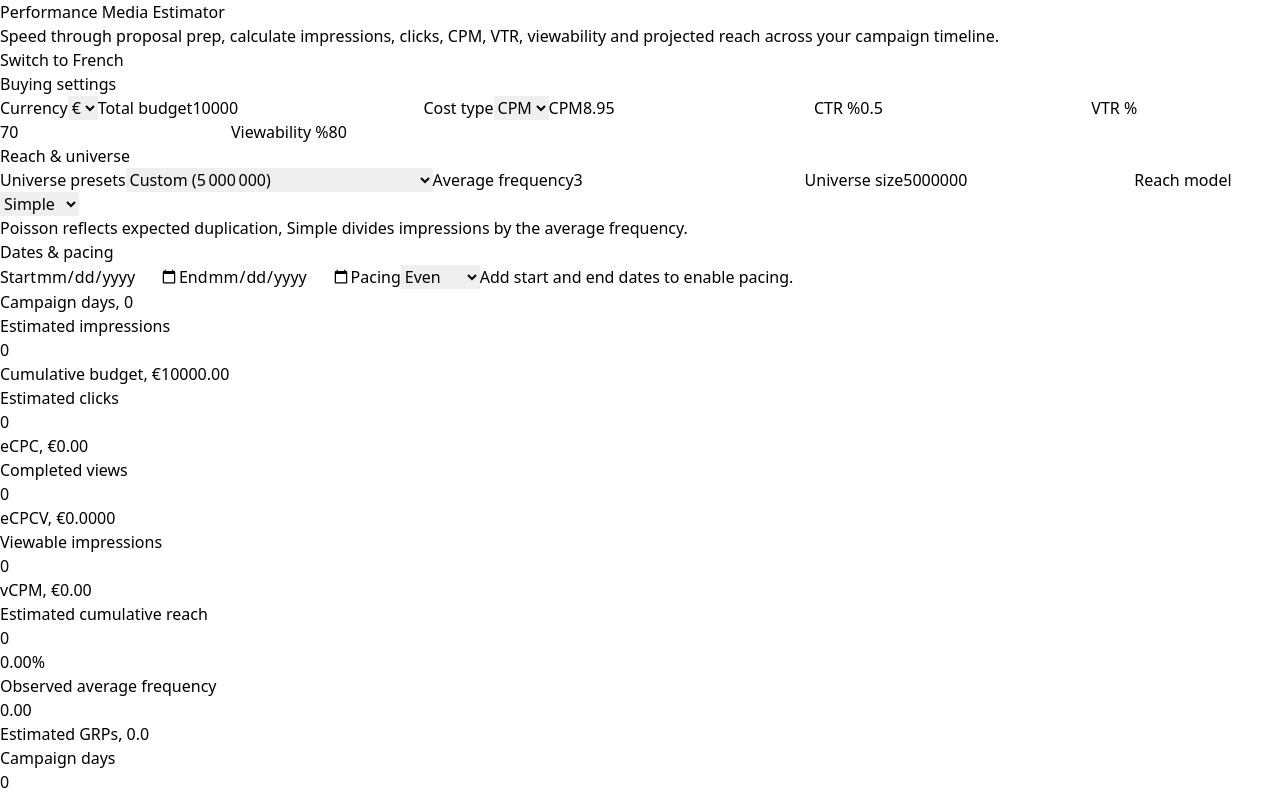
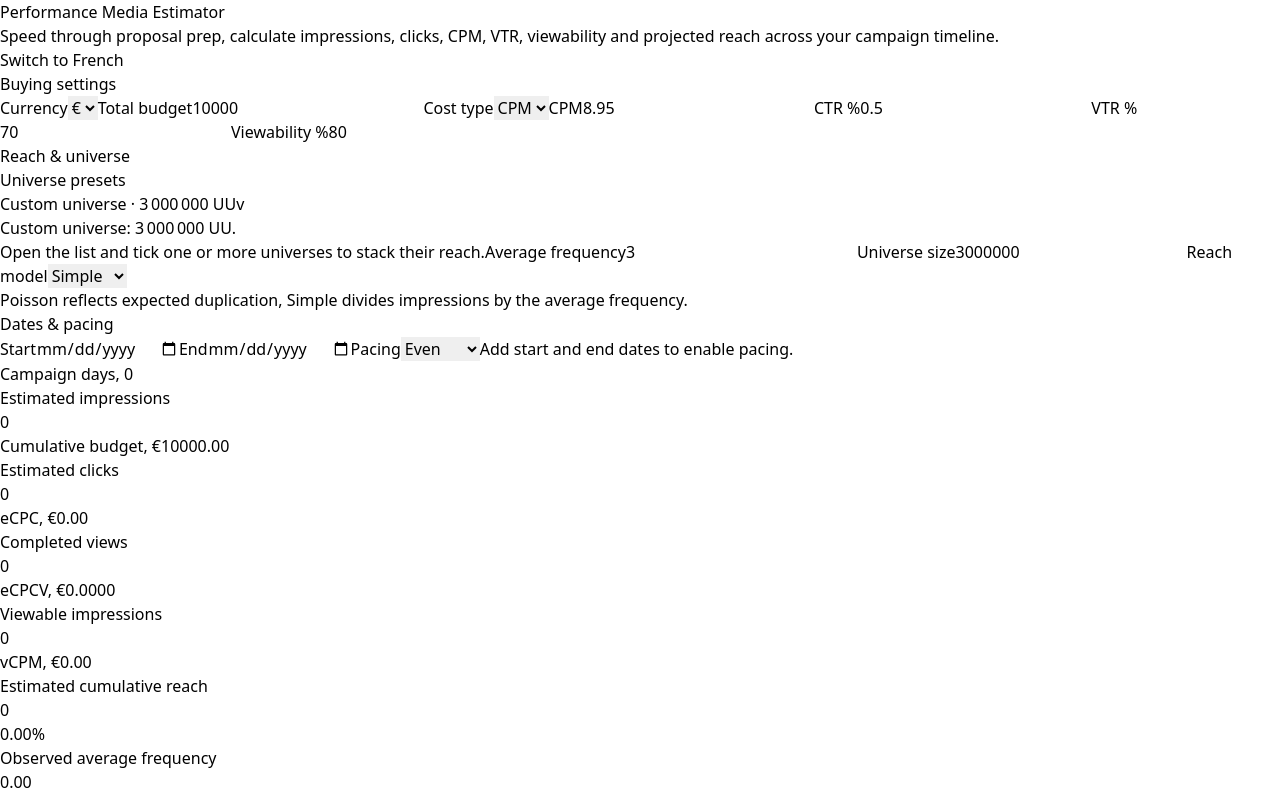
Before and after one commit to ryakeb/perf_media-calculator, a React (Vite) app: page / in a window 1280 px wide. Shown: the top 798 px of the page. Built offline with nearby package versions, Linux system fonts and the light colour scheme.

Commit message:
changes reach preset

```diff
--- a/src/App.jsx
+++ b/src/App.jsx
@@ -72,7 +72,8 @@ function KPIReachCalculatorContent() {
         <ControlsPanel
           inputs={model.inputs}
           updateInput={model.updateInput}
-          selectedPreset={model.selectedPreset}
+          selectedPresets={model.selectedPresets}
+          selectedPresetTotals={model.selectedPresetTotals}
           handlePresetChange={model.handlePresetChange}
           updateAudienceSize={model.updateAudienceSize}
           campaignDays={model.campaignDays}
--- a/src/components/ControlsPanel.jsx
+++ b/src/components/ControlsPanel.jsx
@@ -1,4 +1,4 @@
-import React, { useMemo } from 'react';
+import React, { useEffect, useMemo, useRef, useState } from 'react';
 import { UNIVERSE_PRESETS } from '../constants/universePresets.js';
 import { resolveMessage, useLocale } from '../i18n.jsx';
 
@@ -25,7 +25,8 @@ function Card({ title, children }) {
 export default function ControlsPanel({
   inputs,
   updateInput,
-  selectedPreset,
+  selectedPresets,
+  selectedPresetTotals,
   handlePresetChange,
   updateAudienceSize,
   campaignDays,
@@ -45,6 +46,103 @@ export default function ControlsPanel({
   const pacingHelper = inputs.pacingMode === 'Even'
     ? t('controls.helper.pacingEven', { days: campaignDays || 0 })
     : t('controls.helper.pacingCustom', { sum: sumFormatted });
+  const numberFormatter = useMemo(() => new Intl.NumberFormat('fr-BE'), []);
+  const presetMap = useMemo(
+    () => new Map(UNIVERSE_PRESETS.map((preset) => [preset.key, preset])),
+    [],
+  );
+  const [isPresetMenuOpen, setIsPresetMenuOpen] = useState(false);
+  const presetsContainerRef = useRef(null);
+  const presetTotals = selectedPresetTotals ?? {
+    uu: 0,
+    pv: 0,
+    hasPv: false,
+    isCustom: true,
+  };
+  const formatCount = (value) => {
+    const numeric = Number.isFinite(value) ? value : 0;
+    return numberFormatter.format(Math.max(0, Math.round(numeric)));
+  };
+  const presetsTotalsLabel = presetTotals.isCustom
+    ? t('controls.helper.presetsTotalsCustom', { uu: formatCount(presetTotals.uu) })
+    : presetTotals.hasPv
+      ? t('controls.helper.presetsTotalsWithPv', {
+        uu: formatCount(presetTotals.uu),
+        pv: formatCount(presetTotals.pv),
+      })
+      : t('controls.helper.presetsTotalsNoPv', { uu: formatCount(presetTotals.uu) });
+  const selectedLabels = useMemo(
+    () => selectedPresets
+      .map((key) => presetMap.get(key)?.label)
+      .filter(Boolean),
+    [presetMap, selectedPresets],
+  );
+  const presetsButtonLabel = useMemo(() => {
+    if (!selectedPresets.length) {
+      return t('controls.helper.presetsButtonEmpty');
+    }
+    if (selectedPresets.length === 1 && selectedPresets[0] === 'Custom') {
+      const formattedUu = numberFormatter.format(Math.max(0, Math.round(presetTotals.uu)));
+      return t('controls.helper.presetsButtonCustom', { uu: formattedUu });
+    }
+    if (selectedLabels.length === 1) {
+      return selectedLabels[0];
+    }
+    if (selectedLabels.length === 2) {
+      return selectedLabels.join(', ');
+    }
+    return t('controls.helper.presetsButtonMultiple', { count: selectedLabels.length });
+  }, [numberFormatter, presetTotals.uu, selectedLabels, selectedPresets, t]);
+
+  useEffect(() => {
+    if (!isPresetMenuOpen) {
+      return undefined;
+    }
+    const handleClickOutside = (event) => {
+      if (presetsContainerRef.current && !presetsContainerRef.current.contains(event.target)) {
+        setIsPresetMenuOpen(false);
+      }
+    };
+    const handleKeyDown = (event) => {
+      if (event.key === 'Escape') {
+        setIsPresetMenuOpen(false);
+      }
+    };
+    document.addEventListener('mousedown', handleClickOutside);
+    document.addEventListener('keydown', handleKeyDown);
+    return () => {
+      document.removeEventListener('mousedown', handleClickOutside);
+      document.removeEventListener('keydown', handleKeyDown);
+    };
+  }, [isPresetMenuOpen]);
+
+  const togglePresetMenu = () => {
+    setIsPresetMenuOpen((current) => !current);
+  };
+
+  const handlePresetToggle = (presetKey) => {
+    const isSelected = selectedPresets.includes(presetKey);
+    if (!isSelected) {
+      if (presetKey === 'Custom') {
+        handlePresetChange(['Custom']);
+        return;
+      }
+      if (selectedPresets.length === 1 && selectedPresets[0] === 'Custom') {
+        handlePresetChange([presetKey]);
+        return;
+      }
+      handlePresetChange([...selectedPresets, presetKey]);
+      return;
+    }
+
+    if (presetKey === 'Custom') {
+      return;
+    }
+
+    const next = selectedPresets.filter((key) => key !== presetKey);
+    handlePresetChange(next.length ? next : ['Custom']);
+  };
+
 
   return (
     <section className="grid md:grid-cols-3 gap-4">
@@ -139,18 +237,58 @@ export default function ControlsPanel({
 
       <Card title={t('controls.section.reach')}>
         <div className="grid grid-cols-2 gap-3">
-          <Field label={t('controls.fields.presets')}>
-            <select
-              value={selectedPreset}
-              onChange={(event) => handlePresetChange(event.target.value)}
-              className="w-full border rounded-lg p-2"
-            >
-              {UNIVERSE_PRESETS.map((preset) => (
-                <option key={preset.key} value={preset.key}>
-                  {preset.label} ({preset.size.toLocaleString('fr-BE')})
-                </option>
-              ))}
-            </select>
+          <Field
+            label={t('controls.fields.presets')}
+            helper={t('controls.helper.presetsHint')}
+          >
+            <div className="relative" ref={presetsContainerRef}>
+              <button
+                type="button"
+                onClick={togglePresetMenu}
+                className="w-full border rounded-lg p-2 flex items-center justify-between gap-2 bg-white text-left hover:border-slate-400 focus:outline-none focus-visible:ring-2 focus-visible:ring-slate-400"
+                aria-haspopup="listbox"
+                aria-expanded={isPresetMenuOpen}
+              >
+                <span className="block flex-1 truncate">{presetsButtonLabel}</span>
+                <span className="text-xs text-slate-500">{isPresetMenuOpen ? '^' : 'v'}</span>
+              </button>
+              {isPresetMenuOpen && (
+                <div
+                  className="absolute z-10 mt-2 w-full max-h-64 overflow-y-auto rounded-xl border bg-white shadow-lg"
+                  role="listbox"
+                  aria-multiselectable="true"
+                >
+                  <ul className="py-1 space-y-1">
+                    {UNIVERSE_PRESETS.map((preset) => {
+                      const isChecked = selectedPresets.includes(preset.key);
+                      const uuLabel = preset.size.toLocaleString('fr-BE');
+                      const pvLabel = typeof preset.pageViews === 'number'
+                        ? preset.pageViews.toLocaleString('fr-BE')
+                        : null;
+                      return (
+                        <li key={preset.key}>
+                          <label className="flex items-start gap-2 px-3 py-2 text-sm hover:bg-slate-100">
+                            <input
+                              type="checkbox"
+                              className="mt-0.5 h-4 w-4 rounded border-slate-300"
+                              checked={isChecked}
+                              onChange={() => handlePresetToggle(preset.key)}
+                            />
+                            <span className="leading-snug">
+                              <span className="font-medium">{preset.label}</span>
+                              <span className="block text-xs text-slate-500">
+                                {pvLabel ? `${uuLabel} UU · ${pvLabel} PV` : `${uuLabel} UU`}
+                              </span>
+                            </span>
+                          </label>
+                        </li>
+                      );
+                    })}
+                  </ul>
+                </div>
+              )}
+            </div>
+            <div className="text-xs text-slate-500 mt-1">{presetsTotalsLabel}</div>
           </Field>
           <Field label={t('controls.fields.avgFreq')} error={getError(errors.avgFreq)}>
             <input
--- a/src/constants/universePresets.js
+++ b/src/constants/universePresets.js
@@ -1,11 +1,88 @@
 export const UNIVERSE_PRESETS = [
-  { key: 'Custom', label: 'Custom', size: 5000000 },
-  { key: 'BE_18P', label: 'Belgique 18+', size: 8900000 },
-  { key: 'BE_18_54_FR', label: 'Belgique FR 18-54', size: 3100000 },
-  { key: 'BE_18_54_NL', label: 'Belgique NL 18-54', size: 2400000 },
-  { key: 'NL_18_54', label: 'Pays Bas 18-54', size: 7200000 },
-  { key: 'LU_18_54', label: 'Luxembourg 18-54', size: 350000 },
-  { key: 'BENELUX_18_54', label: 'BENELUX 18-54', size: 13050000 },
-  { key: 'BE_18_54_CTV', label: 'Belgique 18-54 CTV only', size: 3000000 },
-  { key: 'BE_18_54_Mobile', label: 'Belgique 18-54 Mobile only', size: 4500000 },
+  { key: 'Custom', label: 'Custom', size: 3000000, pageViews: null },
+  { key: 'Total_UU_BE', label: 'Total UU_BE', size: 6277617, pageViews: null },
+  {
+    key: 'general_media_UU_BE',
+    label: 'general-media_UU_BE',
+    size: 1282517,
+    pageViews: 27330280,
+  },
+  {
+    key: 'arts_entertainment_UU_BE',
+    label: 'arts-entertainment_UU_BE',
+    size: 977425,
+    pageViews: 20828804,
+  },
+  {
+    key: 'health_fitness_UU_BE',
+    label: 'health-fitness_UU_BE',
+    size: 628389,
+    pageViews: 13390901,
+  },
+  {
+    key: 'other_categories_UU_BE',
+    label: 'other-categories_UU_BE',
+    size: 573774,
+    pageViews: 12227056,
+  },
+  {
+    key: 'sports_UU_BE',
+    label: 'sports_UU_BE',
+    size: 507231,
+    pageViews: 10809039,
+  },
+  {
+    key: 'family_parenting_UU_BE',
+    label: 'family-parenting_UU_BE',
+    size: 313253,
+    pageViews: 6675384,
+  },
+  {
+    key: 'business_UU_BE',
+    label: 'business_UU_BE',
+    size: 357196,
+    pageViews: 7611811,
+  },
+  {
+    key: 'fashion_UU_BE',
+    label: 'fashion_UU_BE',
+    size: 251732,
+    pageViews: 5364387,
+  },
+  {
+    key: 'automotive_UU_BE',
+    label: 'automotive_UU_BE',
+    size: 246083,
+    pageViews: 5243989,
+  },
+  {
+    key: 'games_UU_BE',
+    label: 'games_UU_BE',
+    size: 313253,
+    pageViews: 6675384,
+  },
+  {
+    key: 'age_18_24_UU_BE',
+    label: '18-24_UU_BE',
+    size: 1613548,
+    pageViews: 34380235,
+  },
+  {
+    key: 'age_25_34_UU_BE',
+    label: '25-34_UU_BE',
+    size: 2414371,
+    pageViews: 51449954,
+  },
+  {
+    key: 'age_35_59_UU_BE',
+    label: '35-59_UU_BE',
+    size: 2200033,
+    pageViews: 46901597,
+  },
+  {
+    key: 'age_60_plus_UU_BE',
+    label: '60-or-more_UU_BE',
+    size: 48965,
+    pageViews: 1043447,
+  },
 ];
--- a/src/hooks/useKpiModel.js
+++ b/src/hooks/useKpiModel.js
@@ -33,7 +33,7 @@ const DEFAULT_INPUTS = {
   vtr: '70',
   viewability: '80',
   avgFreq: '3',
-  audienceSize: '5000000',
+  audienceSize: '3000000',
   startDate: '',
   endDate: '',
   pacingMode: 'Even',
@@ -50,6 +50,8 @@ function buildPresetMap() {
 }
 
 const PRESET_MAP = buildPresetMap();
+const CUSTOM_PRESET_KEY = 'Custom';
+const CUSTOM_PRESET_DEFAULT_SIZE = PRESET_MAP.get(CUSTOM_PRESET_KEY)?.size ?? 0;
 
 function computeModelSnapshot({ inputs, customShares, campaignDays, rawDiffDays }) {
   const parsed = {
@@ -284,7 +286,7 @@ function runSelfChecks() {
 
 export function useKpiModel() {
   const [inputs, setInputs] = useState(DEFAULT_INPUTS);
-  const [selectedPreset, setSelectedPreset] = useState('Custom');
+  const [selectedPresets, setSelectedPresets] = useState([CUSTOM_PRESET_KEY]);
   const [customShares, setCustomShares] = useState([]);
   const [showChecks, setShowChecks] = useState(false);
 
@@ -328,15 +330,44 @@ export function useKpiModel() {
     }));
   };
 
-  const handlePresetChange = (presetKey) => {
-    setSelectedPreset(presetKey);
-    const preset = PRESET_MAP.get(presetKey);
-    if (preset) {
+  const handlePresetChange = (nextKeys) => {
+    const incoming = (Array.isArray(nextKeys) ? nextKeys : [nextKeys]).filter(Boolean);
+    const filtered = incoming.filter((key) => PRESET_MAP.has(key));
+    let effectiveKeys = filtered.length ? filtered : [CUSTOM_PRESET_KEY];
+
+    if (effectiveKeys.includes(CUSTOM_PRESET_KEY) && effectiveKeys.length > 1) {
+      effectiveKeys = [CUSTOM_PRESET_KEY];
+    }
+
+    setSelectedPresets(effectiveKeys);
+
+    if (effectiveKeys.length === 1 && effectiveKeys[0] === CUSTOM_PRESET_KEY) {
       setInputs((current) => ({
         ...current,
-        audienceSize: String(preset.size),
+        audienceSize: String(CUSTOM_PRESET_DEFAULT_SIZE),
       }));
+      return;
     }
+
+    const totals = effectiveKeys.reduce(
+      (acc, key) => {
+        const preset = PRESET_MAP.get(key);
+        if (!preset) {
+          return acc;
+        }
+        acc.uu += preset.size ?? 0;
+        if (typeof preset.pageViews === 'number') {
+          acc.pv += preset.pageViews;
+        }
+        return acc;
+      },
+      { uu: 0, pv: 0 },
+    );
+
+    setInputs((current) => ({
+      ...current,
+      audienceSize: String(totals.uu),
+    }));
   };
 
   const updateAudienceSize = (value) => {
@@ -344,7 +375,7 @@ export function useKpiModel() {
       ...current,
       audienceSize: value,
     }));
-    setSelectedPreset('Custom');
+    setSelectedPresets([CUSTOM_PRESET_KEY]);
   };
 
   const updateCustomShareAt = (index, value) => {
@@ -363,6 +394,35 @@ export function useKpiModel() {
     const evenShare = roundTo(100 / campaignDays, 2).toFixed(2);
     setCustomShares(Array.from({ length: campaignDays }, () => evenShare));
   };
+
+  const selectedPresetTotals = useMemo(() => {
+    if (!selectedPresets.length) {
+      return { uu: 0, pv: 0, hasPv: false, isCustom: false };
+    }
+    if (selectedPresets.length === 1 && selectedPresets[0] === CUSTOM_PRESET_KEY) {
+      return {
+        uu: numericValues.audienceSize,
+        pv: 0,
+        hasPv: false,
+        isCustom: true,
+      };
+    }
+    return selectedPresets.reduce(
+      (acc, key) => {
+        const preset = PRESET_MAP.get(key);
+        if (!preset) {
+          return acc;
+        }
+        acc.uu += preset.size ?? 0;
+        if (typeof preset.pageViews === 'number') {
+          acc.pv += preset.pageViews;
+          acc.hasPv = true;
+        }
+        return acc;
+      },
+      { uu: 0, pv: 0, hasPv: false, isCustom: false },
+    );
+  }, [numericValues.audienceSize, selectedPresets]);
 
   const exportCSV = () => {
     if (!dailyRows.length) return;
@@ -389,7 +449,7 @@ export function useKpiModel() {
   return {
     inputs,
     updateInput,
-    selectedPreset,
+    selectedPresets,
     handlePresetChange,
     updateAudienceSize,
     numericValues,
@@ -410,5 +470,6 @@ export function useKpiModel() {
     setShowChecks,
     selfCheckResults,
     dateLabels,
+    selectedPresetTotals,
   };
 }
--- a/src/i18n.jsx
+++ b/src/i18n.jsx
@@ -37,6 +37,13 @@ const TRANSLATIONS = {
         pacingEven: 'Répartition égale sur {{days}} jour(s).',
         pacingCustom: 'Répartition personnalisée, total actuel {{sum}}%.',
         pacingDisabled: 'Ajoute des dates pour activer le pacing.',
+        presetsHint: 'Ouvre la liste et coche un ou plusieurs univers pour cumuler leur reach.',
+        presetsButtonEmpty: 'Sélectionne un univers',
+        presetsButtonCustom: 'Univers personnalisé · {{uu}} UU',
+        presetsButtonMultiple: '{{count}} univers sélectionnés',
+        presetsTotalsCustom: 'Univers personnalisé : {{uu}} UU.',
+        presetsTotalsWithPv: 'Univers sélectionnés : {{uu}} UU et {{pv}} PV.',
+        presetsTotalsNoPv: 'Univers sélectionnés : {{uu}} UU.',
       },
       campaignDays: 'Jours de campagne, {{count}}',
       costTypeOptions: {
@@ -188,6 +195,13 @@ const TRANSLATIONS = {
         pacingEven: 'Even pacing across {{days}} day(s).',
         pacingCustom: 'Custom pacing, current total {{sum}}%.',
         pacingDisabled: 'Add start and end dates to enable pacing.',
+        presetsHint: 'Open the list and tick one or more universes to stack their reach.',
+        presetsButtonEmpty: 'Select a universe',
+        presetsButtonCustom: 'Custom universe · {{uu}} UU',
+        presetsButtonMultiple: '{{count}} universes selected',
+        presetsTotalsCustom: 'Custom universe: {{uu}} UU.',
+        presetsTotalsWithPv: 'Selected presets add up to {{uu}} UU and {{pv}} PV.',
+        presetsTotalsNoPv: 'Selected presets add up to {{uu}} UU.',
       },
       campaignDays: 'Campaign days, {{count}}',
       costTypeOptions: {
```
Also changed, not shown: 5 other files (tests, documents, lock files or other folders).
